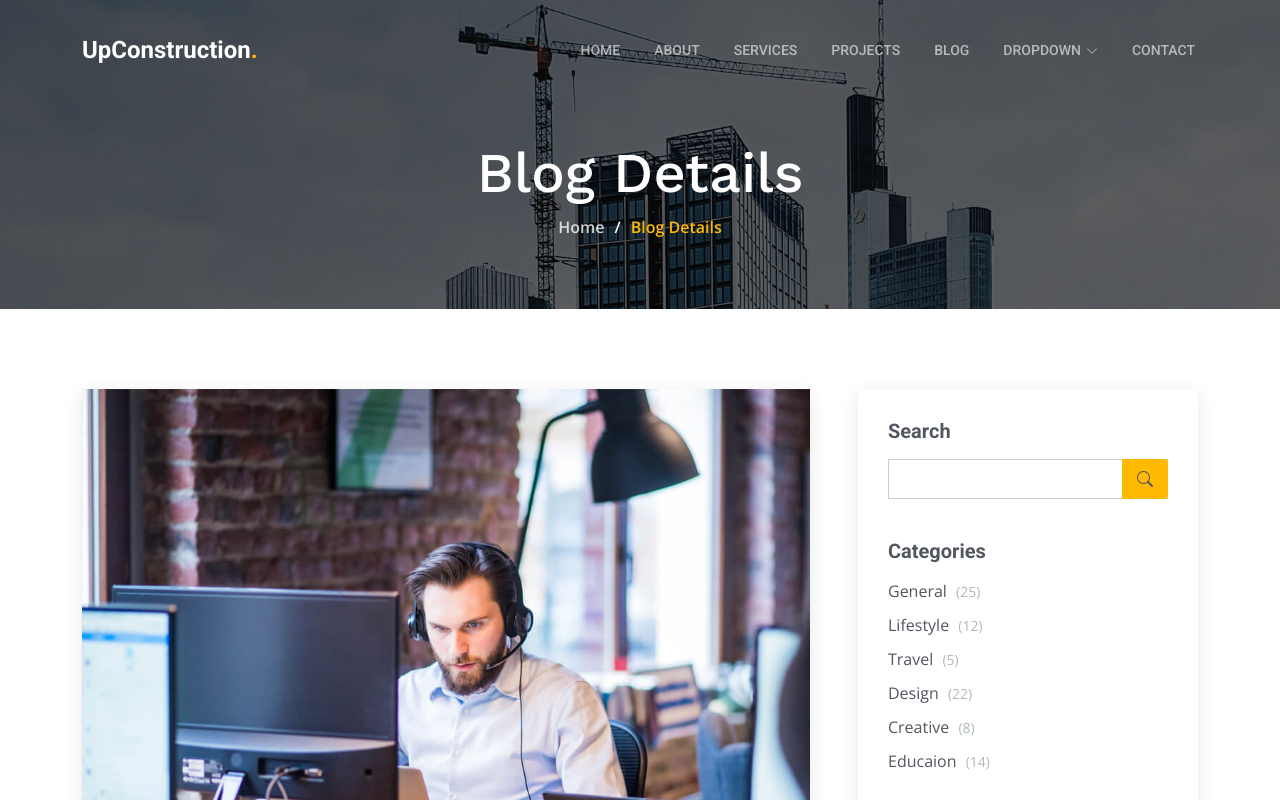
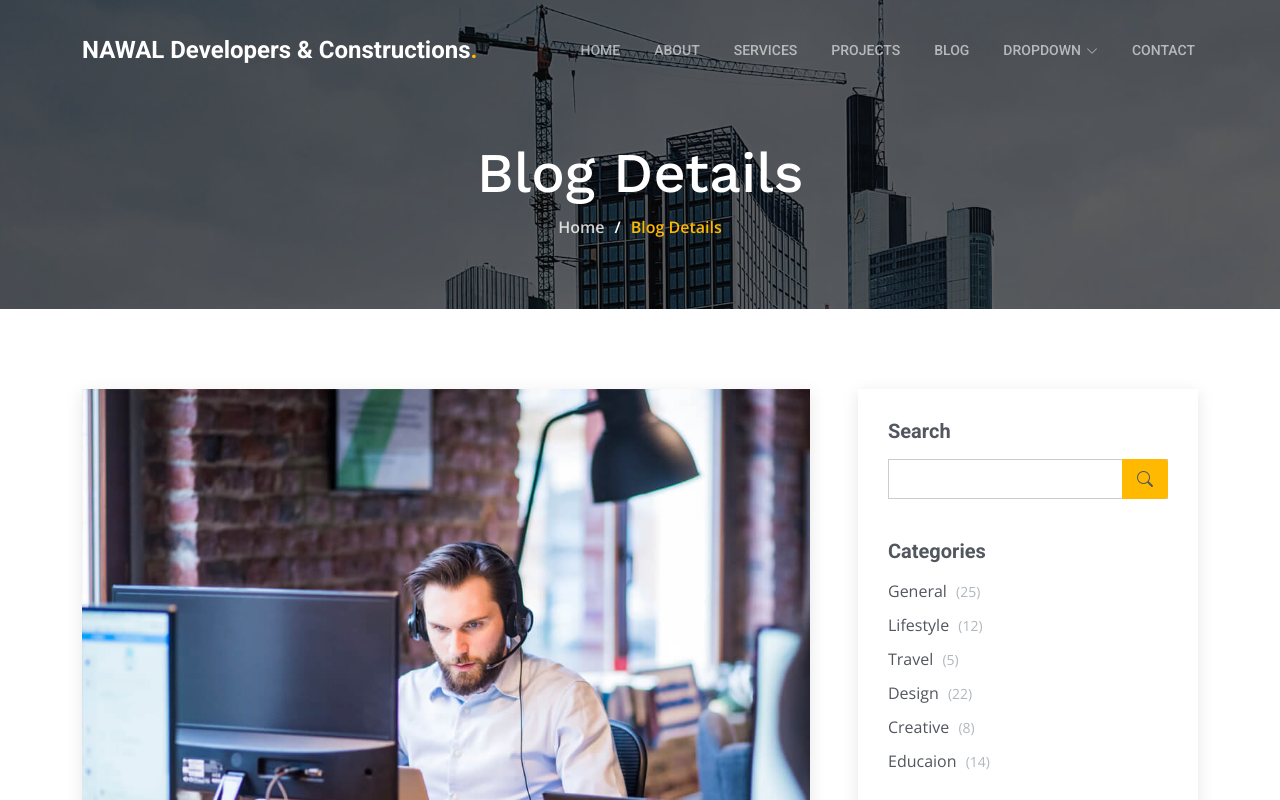
Before and after one commit to mohsinkhanshaik/NAWAL, a plain HTML site: page blog-details.html in a window 1280 px wide. Shown: the top 800 px of the page. Drawn offline with nearby package versions, Linux system fonts and the light colour scheme.

Commit message:
Update blog-details.html

```diff
--- a/blog-details.html
+++ b/blog-details.html
@@ -5,7 +5,7 @@
   <meta charset="utf-8">
   <meta content="width=device-width, initial-scale=1.0" name="viewport">
 
-  <title>UpConstruction Bootstrap Template - Blog Details</title>
+  <title>NAWAL Developers & Constructions</title>
   <meta content="" name="description">
   <meta content="" name="keywords">
 
@@ -29,12 +29,7 @@
   <!-- Template Main CSS File -->
   <link href="assets/css/main.css" rel="stylesheet">
 
-  <!-- =======================================================
-  * Template Name: UpConstruction - v1.3.0
-  * Template URL: https://bootstrapmade.com/upconstruction-bootstrap-construction-website-template/
-  * Author: BootstrapMade.com
-  * License: https://bootstrapmade.com/license/
-  ======================================================== -->
+
 </head>
 
 <body>
@@ -46,7 +41,7 @@
       <a href="index.html" class="logo d-flex align-items-center">
         <!-- Uncomment the line below if you also wish to use an image logo -->
         <!-- <img src="assets/img/logo.png" alt=""> -->
-        <h1>UpConstruction<span>.</span></h1>
+        <h1>NAWAL Developers & Constructions<span>.</span></h1>
       </a>
 
       <i class="mobile-nav-toggle mobile-nav-show bi bi-list"></i>
@@ -428,7 +423,7 @@
 
           <div class="col-lg-4 col-md-6">
             <div class="footer-info">
-              <h3>UpConstruction</h3>
+              <h3>NAWAL Developers & Constructions</h3>
               <p>
                 A108 Adam Street <br>
                 NY 535022, USA<br><br>
@@ -495,14 +490,11 @@
     <div class="footer-legal text-center position-relative">
       <div class="container">
         <div class="copyright">
-          &copy; Copyright <strong><span>UpConstruction</span></strong>. All Rights Reserved
+          &copy; Copyright <strong><span>NAWAL Developers & Constructions</span></strong>. All Rights Reserved
         </div>
         <div class="credits">
-          <!-- All the links in the footer should remain intact. -->
-          <!-- You can delete the links only if you purchased the pro version. -->
-          <!-- Licensing information: https://bootstrapmade.com/license/ -->
-          <!-- Purchase the pro version with working PHP/AJAX contact form: https://bootstrapmade.com/upconstruction-bootstrap-construction-website-template/ -->
-          Designed by <a href="https://bootstrapmade.com/">BootstrapMade</a>
+
+          Designed by <a href="https://www.mohsinkhan-shaik.com/">Mohsin_Khan_Shaik</a>
         </div>
       </div>
     </div>
```
